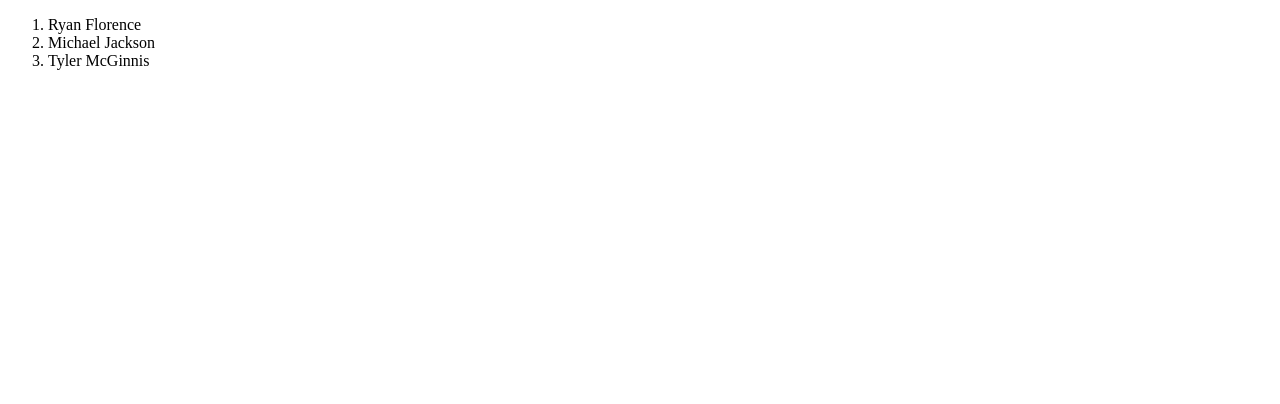
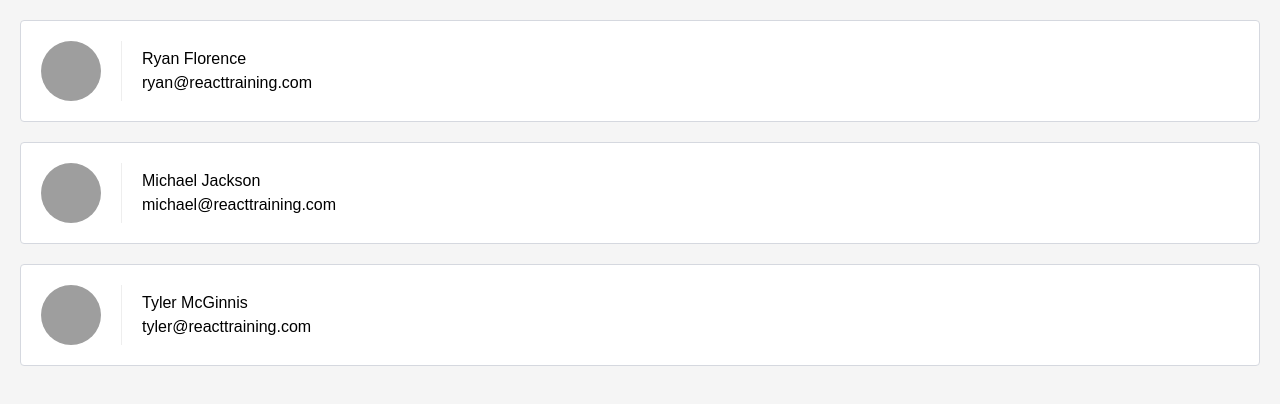
Before and after one commit to vkumar04/contacts-app, a React (Create React App) app: page / in a window 1280 px wide. Shown: the top 404 px of the page. Built offline with nearby package versions, Linux system fonts and the light colour scheme.

Commit message:
added styles

```diff
--- a/src/App.jsx
+++ b/src/App.jsx
@@ -1,5 +1,7 @@
 import React, {Component} from 'react';
 import ListContacts from './ListContacts';
+
+import './index.css';
 
 const contacts = [
   {
--- a/src/ListContacts.jsx
+++ b/src/ListContacts.jsx
@@ -5,7 +5,15 @@
     return (
       <ol className='contact-list'>
         {this.props.contacts.map((contact) =>
-          <li key={contact.id}>{contact.name}</li>
+          <li key={contact.id} className='contact-list-item'>
+           <div className='contact-avatar' style={{
+             backgroundImage:`url(${contact.avatarURL})`
+           }}/>
+           <div className='contact-details'>
+             <p>{contact.name}</p>
+             <p>{contact.email}</p>
+           </div>
+          </li>
         )}
       </ol>
     )
```
